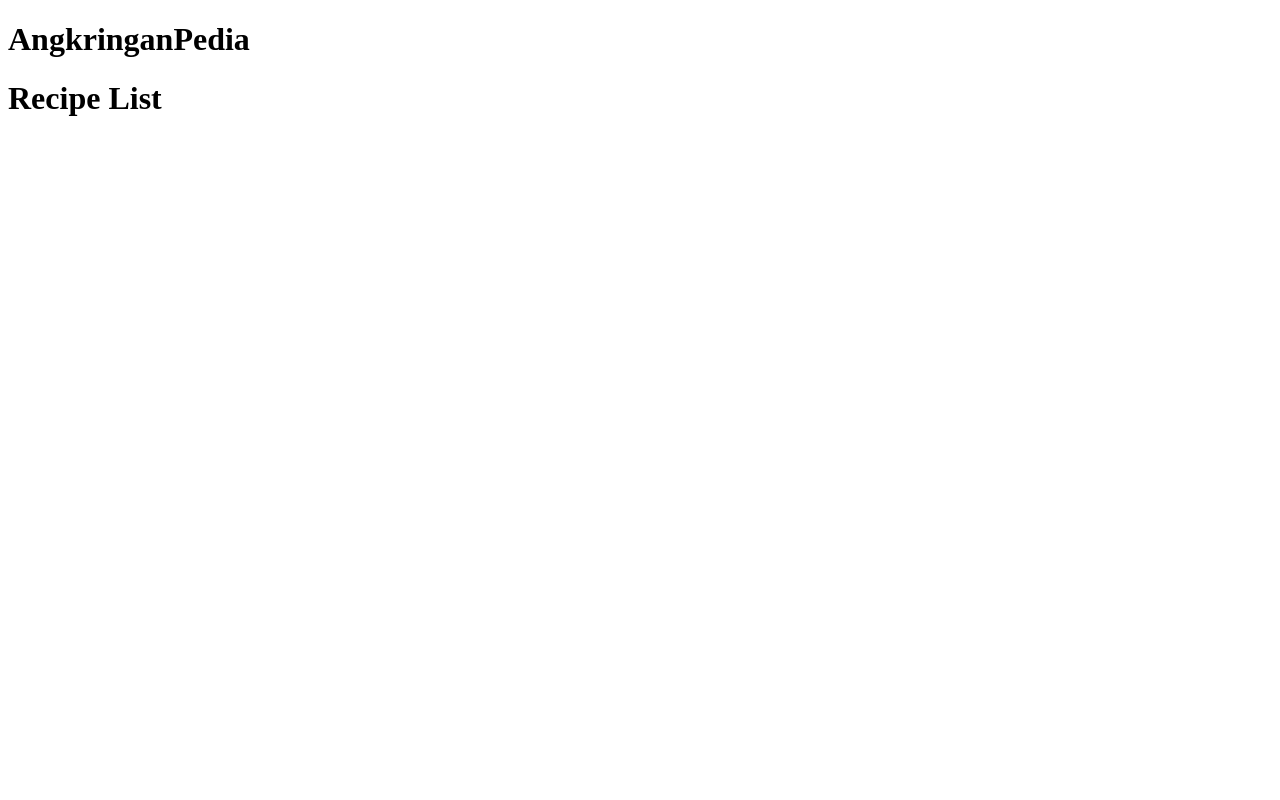
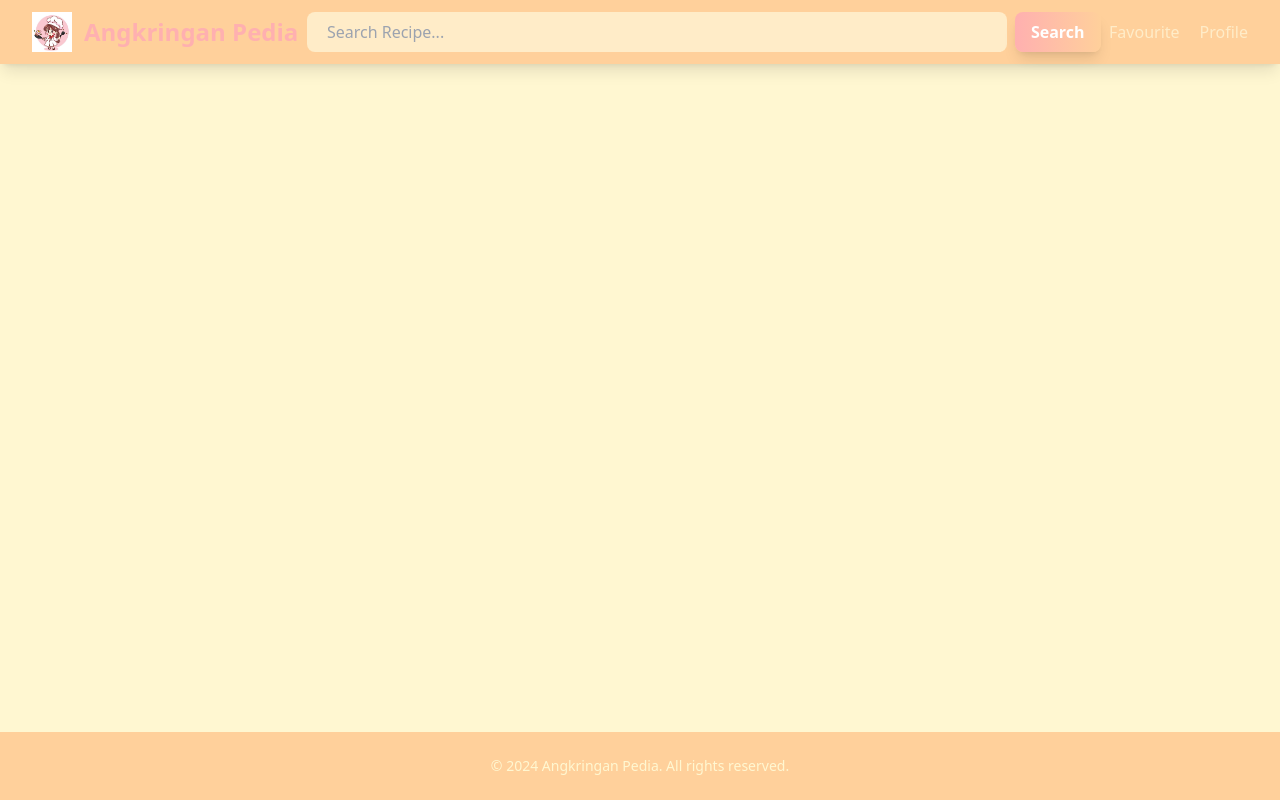
Before and after one commit to Cyades/AngkringanPedia, a Django app: page / in a window 1280 px wide. Run offline with Django 5.2, Linux system fonts and the light colour scheme; data that the repository does not hold is empty; some libraries are stand-ins or nearby versions.

Commit message:
fix base, navbar, main and add logo

```diff
--- a/main/templates/main.html
+++ b/main/templates/main.html
@@ -1,6 +1,6 @@
 {% extends 'base.html' %}
 {% block content %}
-<h1>{{name}}</h1>
+{% include 'navbar.html' %}
 <body>
     {% include 'recipe_list.html' %}
 </body>
--- a/templates/base.html
+++ b/templates/base.html
@@ -4,10 +4,32 @@
   <head>
     <meta charset="UTF-8" />
     <meta name="viewport" content="width=device-width, initial-scale=1.0" />
-    {% block meta %} {% endblock meta %}
+    <title>{% block title %}Angkringan Pedia{% endblock title %}</title>
+
+    <!-- Link Tailwind CSS from a static file or a CDN -->
+    <link href="https://cdn.jsdelivr.net/npm/tailwindcss@2.2.19/dist/tailwind.min.css" rel="stylesheet">
+
+    {% block meta %}
+    <meta charset="UTF-8" />
+    <link rel="icon" href="{% static 'image/logo1.png' %}" type="image/x-icon">
+    <meta name="viewport" content="width=device-width, initial-scale=1">
+    {% endblock meta %}
+    <script src="https://cdn.tailwindcss.com"></script>
+    <link rel="stylesheet" href="{% static 'css/global.css' %}"/>
   </head>
 
-  <body>
-    {% block content %} {% endblock content %}
+  <body class="bg-[rgb(255,247,209)] text-[rgb(255,176,176)] min-h-screen flex flex-col">
+
+    <!-- Main Content -->
+    <main class="flex-grow">
+      {% block content %} {% endblock content %}
+    </main>
+
+    <!-- Footer -->
+    <footer class="bg-[rgb(255,208,155)] py-6 text-center text-[rgb(255,236,200)] mt-auto">
+      <div class="container mx-auto flex flex-col items-center">
+        <p class="text-sm text-[rgb(255,247,209)]">&copy; 2024 Angkringan Pedia. All rights reserved.</p>
+      </div>
+    </footer>
   </body>
 </html>
--- /dev/null
+++ b/templates/navbar.html
@@ -0,0 +1,78 @@
+{% load static %}
+<nav class="bg-[rgb(255,208,155)] shadow-lg fixed top-0 left-0 z-40 w-screen">
+  <div class="max-w-7xl mx-auto px-4 sm:px-6 lg:px-8">
+    <div class="flex items-center justify-between h-16">
+      <!-- Logo Section -->
+      <div class="flex items-center space-x-2">
+        <a href="{% url 'main:show_main' %}" class="flex items-center">
+          <img src="{% static 'image/logo1.png' %}" alt="Angkringan Pedia Logo" class="h-10 w-10">
+          <h1 class="text-2xl font-bold text-[rgb(255,176,176)] ml-3">Angkringan Pedia</h1>
+        </a>
+      </div>
+
+      <!-- Search Bar -->
+      <div class="hidden md:flex flex-grow justify-center space-x-2">
+        <input type="text" placeholder="Search Recipe..." class="bg-[rgb(255,236,200)] text-[rgb(255,176,176)] px-5 py-2 rounded-lg focus:outline-none focus:ring-2 focus:ring-[rgb(255,176,176)] resize-x" style="flex-grow: 1; min-width: 300px; max-width: 700px;">
+        <button class="bg-gradient-to-r from-[rgb(255,176,176)] to-[rgb(255,208,155)] text-white px-4 py-2 rounded-lg font-bold hover:from-[rgb(255,176,176)] hover:to-[rgb(255,236,200)] transition-all duration-300 shadow-lg">
+          Search
+        </button>
+      </div>
+
+      <!-- Menu Links -->
+      <div class="hidden md:flex items-center">
+        <ul class="flex space-x-5 text-[rgb(255,236,200)]">
+          <li><a href="#" class="hover:text-[rgb(255,176,176)] transition">Favourite</a></li>
+          <li><a href="#" class="hover:text-[rgb(255,176,176)] transition">Profile</a></li>
+        </ul>
+
+        {% if user.is_authenticated %}
+          <a href="{% url 'main:logout' %}" class="ml-4 bg-[rgb(255,176,176)] hover:bg-[rgb(255,208,155)] text-white font-bold py-2 px-4 rounded transition duration-300">
+            Logout
+          </a>
+        {% endif %}
+      </div>
+
+      <!-- Mobile Menu Button -->
+      <div class="md:hidden flex items-center">
+        <button class="mobile-menu-button">
+          <svg class="w-6 h-6 text-[rgb(255,176,176)]" fill="none" stroke-linecap="round" stroke-linejoin="round" stroke-width="2" viewBox="0 0 24 24" stroke="currentColor">
+            <path d="M4 6h16M4 12h16M4 18h16"></path>
+          </svg>
+        </button>
+      </div>
+    </div>
+  </div>
+
+  <!-- Mobile menu -->
+  <div class="mobile-menu hidden md:hidden px-4 w-full bg-[rgb(255,236,200)]">
+    <div class="pt-2 pb-3 space-y-1 mx-auto">
+      <ul class="text-[rgb(255,176,176)]">
+        <li><a href="#" class="block hover:text-[rgb(255,208,155)] transition">Favourite</a></li>
+        <li><a href="#" class="block hover:text-[rgb(255,208,155)] transition">Profile</a></li>
+      </ul>
+
+      {% if user.is_authenticated %}
+        <a href="{% url 'main:logout' %}" class="block text-center bg-[rgb(255,176,176)] hover:bg-[rgb(255,208,155)] text-white font-bold py-2 px-4 rounded transition duration-300">
+          Logout
+        </a>
+      {% endif %}
+    </div>
+  </div>
+
+  <script>
+    const btn = document.querySelector("button.mobile-menu-button");
+    const menu = document.querySelector(".mobile-menu");
+
+    btn.addEventListener("click", () => {
+      menu.classList.toggle("hidden");
+    });
+  </script>
+</nav>
+
+<style>
+  /* Allow input to be resizable */
+  .resize-x {
+    resize: horizontal; /* Allow horizontal resizing */
+    overflow: auto; /* Add overflow for the input */
+  }
+</style>
```
Also changed, not shown: static/image/logo1.png (added).
